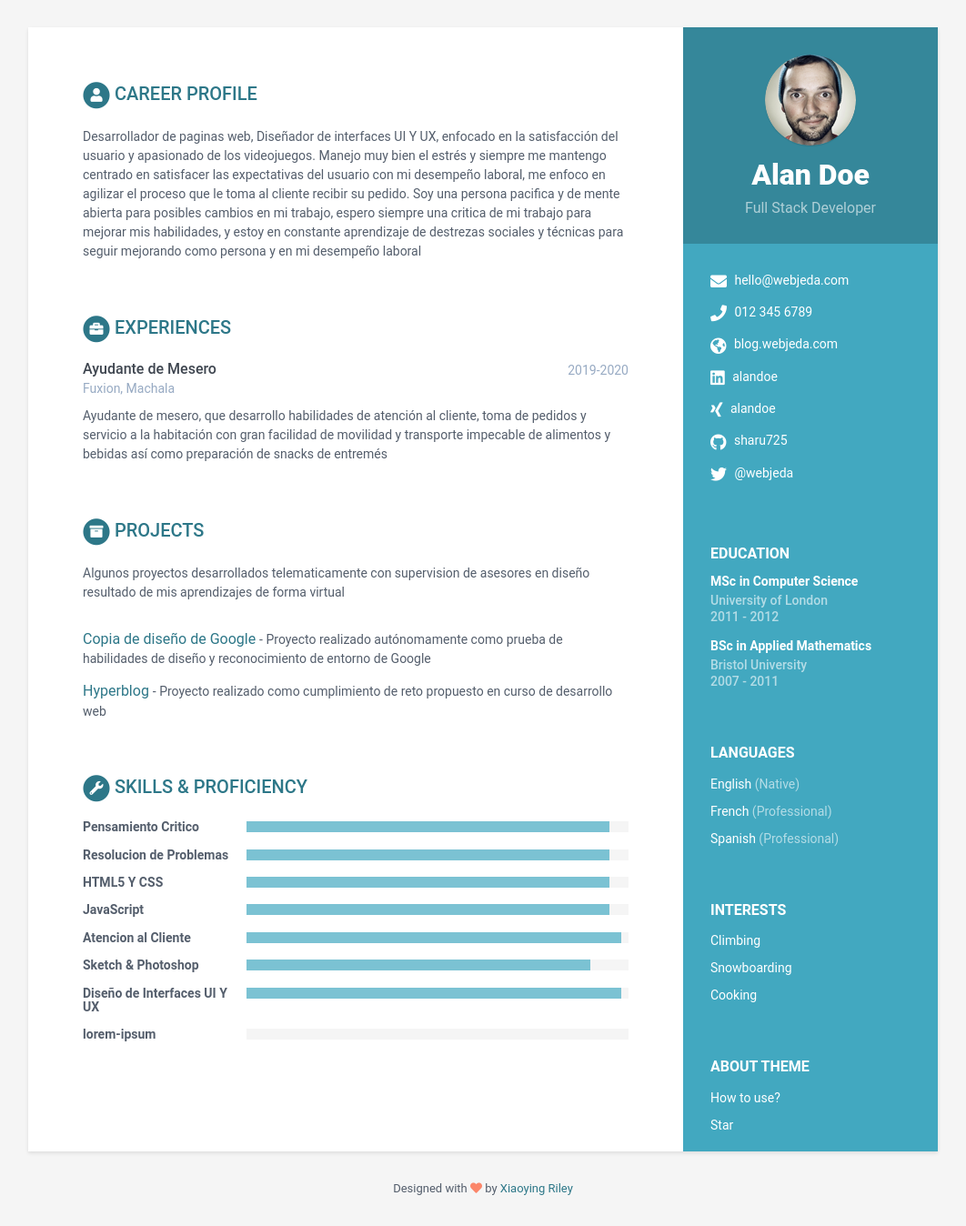
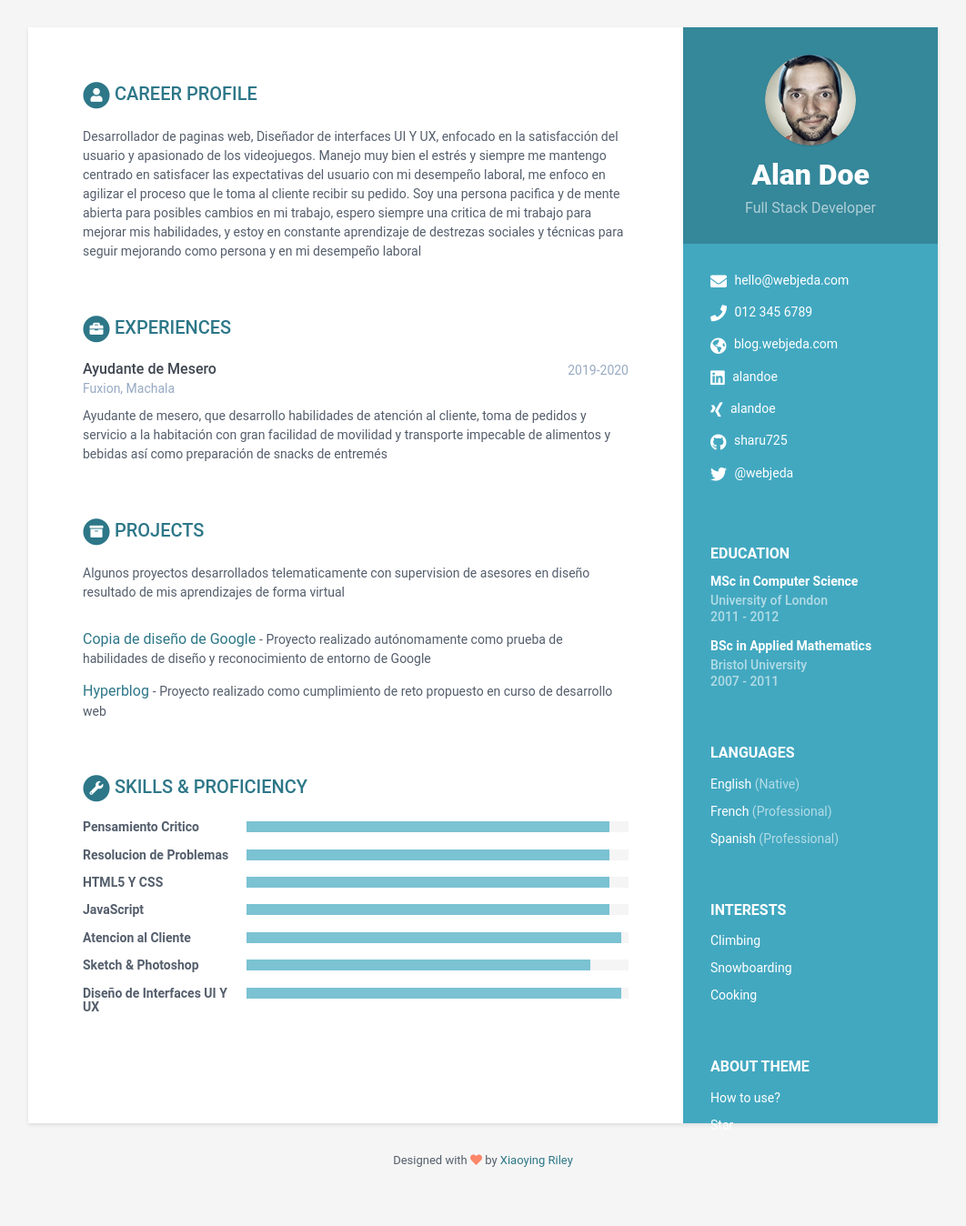
Before and after one commit to KevinC99/good-birch-4e19a, a Jekyll site: the page built from index.html, in a window 1280 px wide. Shown: the whole page at 91% size, without its empty margins (109-1171 px from the left). Built offline with Jekyll 4.4.1, drawn with Linux system fonts in a browser that asks for light colours; after the commit the page ends 1317 px from its top, so only the background shows below that.

Commit message:
data.yml: updated toolset in skills

```diff
--- a/_data/data.yml
+++ b/_data/data.yml
@@ -107,8 +107,6 @@ skills:
       level: 90%
     - level: 98%
       name: Diseño de Interfaces UI Y UX
-    - name: lorem-ipsum
-      level: lorem-ipsum
 footer: >
   Designed with <i class="fas fa-heart"></i> by <a
   href="http://themes.3rdwavemedia.com" target="_blank" rel="nofollow">Xiaoying
```
